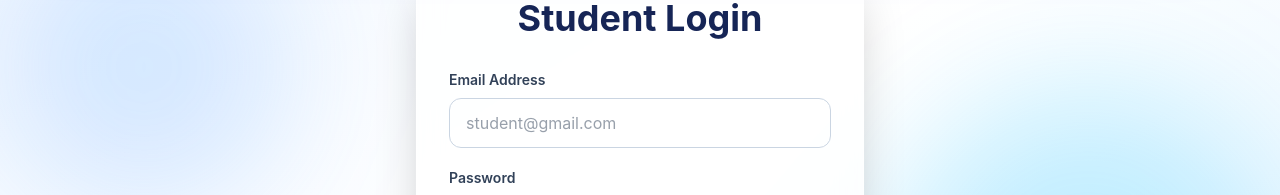
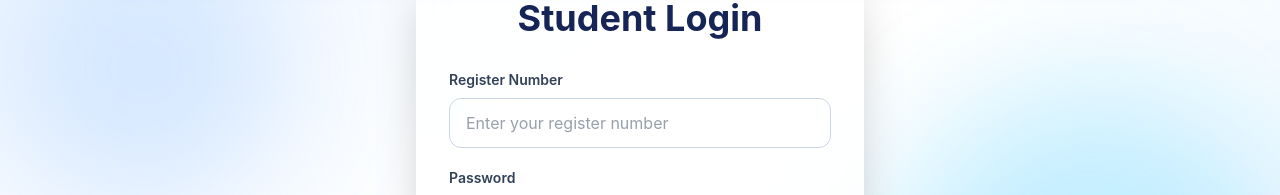
Before and after one commit to NareshVetrivel/Lab-Equipment-Booking-System, a SvelteKit app: page /student-login in a window 1280 px wide. Shown: the part 214-409 px from the top of the page. Built offline with nearby package versions, Linux system fonts and the light colour scheme.

Commit message:
Update +page.svelte

```diff
--- a/src/routes/(student)/student-login/+page.svelte
+++ b/src/routes/(student)/student-login/+page.svelte
@@ -55,14 +55,14 @@
 			for="email"
 			class="text-sm font-semibold text-slate-700"
 		>
-			Email Address
+			Register Number
 		</label>
 
 		<input
 			id="email"
 			bind:value={email}
 			type="email"
-			placeholder="student@gmail.com"
+			placeholder="Enter your register number"
 			class="block w-full rounded-xl border border-slate-300 px-4 py-3 text-slate-700 outline-none transition-all duration-300 focus:border-blue-500 focus:ring-4 focus:ring-blue-100"
 		/>
 	</div>
```
